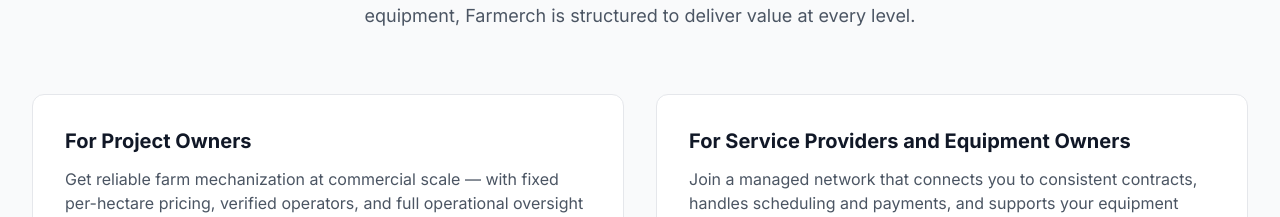
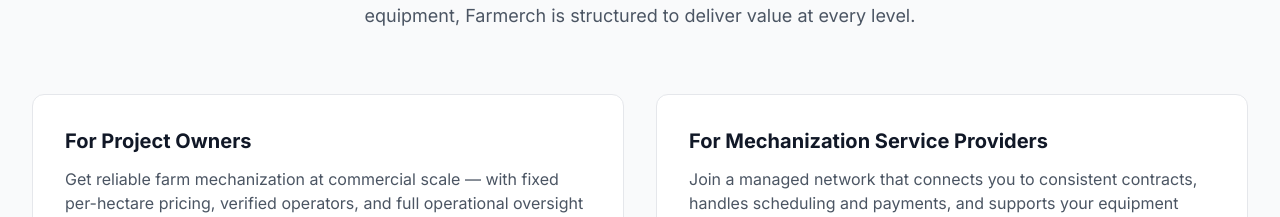
Before and after one commit to mayowafarmerch-gif/Farmerch-website, a Next.js app: page / in a window 1280 px wide. Shown: the part 3621-3838 px from the top of the page. Built offline with nearby package versions, Linux system fonts and the light colour scheme.

Commit message:
Refine value chain audience heading

```diff
--- a/src/components/sections/HowItWorks.tsx
+++ b/src/components/sections/HowItWorks.tsx
@@ -42,7 +42,7 @@
   },
   {
     id:          "tractor-operators",
-    title:       "For Service Providers and Equipment Owners",
+    title:       "For Mechanization Service Providers",
     description: "Join a managed network that connects you to consistent contracts, handles scheduling and payments, and supports your equipment operations — so you focus on delivering quality work, not sourcing jobs or chasing invoices.",
     items: [
       "Consistent project pipeline and contract access",
```
